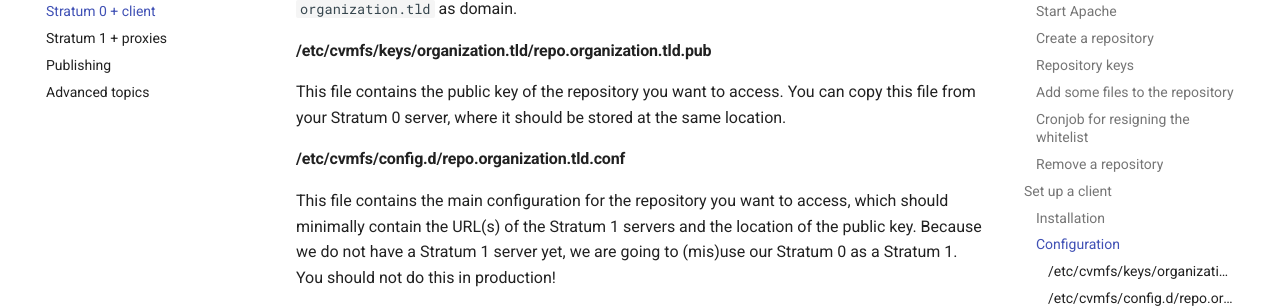
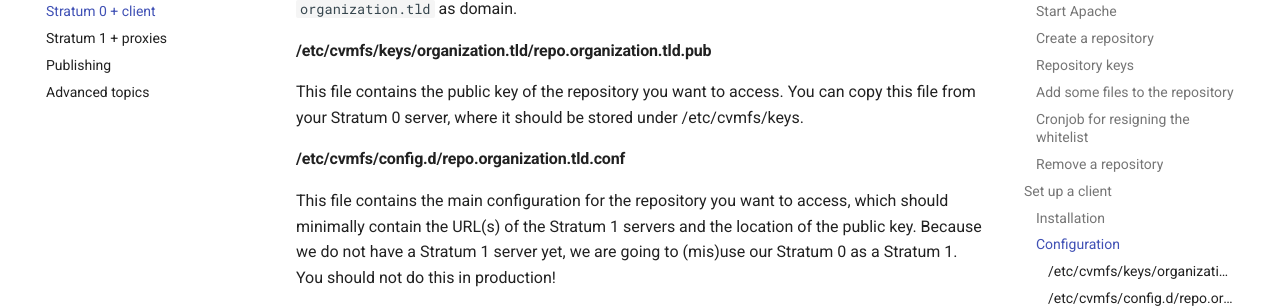
Before and after one commit to cvmfs-contrib/cvmfs-tutorial-2021, an MkDocs documentation site: the page built from docs/02_stratum0_client.md, in a window 1280 px wide and 900 px high, scrolled down 3527 px. Shown: the part 178-486 px from the top of the window. Built offline with MkDocs 1.6.1 and Material for MkDocs 9.7.7, drawn with Linux system fonts in a browser that asks for light colours; comment, search, counter and statistics services are not loaded.

Commit message:
adjust key location information

```diff
--- a/docs/02_stratum0_client.md
+++ b/docs/02_stratum0_client.md
@@ -101,7 +101,7 @@ sudo yum install -y cvmfs
 Many popular/large organizations hosting CernVM-FS repositories offer a client package that you can install to do most of the configuration. For our repository, we are going to do this manually. All required configuration files will have to be stored somewhere under `/etc/cvmfs`. We will discuss them one by one, where we use `repo.organization.tld` as repository name, and hence `organization.tld` as domain.
 
 #### /etc/cvmfs/keys/organization.tld/repo.organization.tld.pub
-This file contains the public key of the repository you want to access. You can copy this file from your Stratum 0 server, where it should be stored at the same location.
+This file contains the public key of the repository you want to access. You can copy this file from your Stratum 0 server, where it should be stored under /etc/cvmfs/keys.
 
 #### /etc/cvmfs/config.d/repo.organization.tld.conf
 This file contains the main configuration for the repository you want to access, which should minimally contain the URL(s) of the Stratum 1 servers and the location of the public key. Because we do not have a Stratum 1 server yet, we are going to (mis)use our Stratum 0 as a Stratum 1. You should not do this in production!
```
